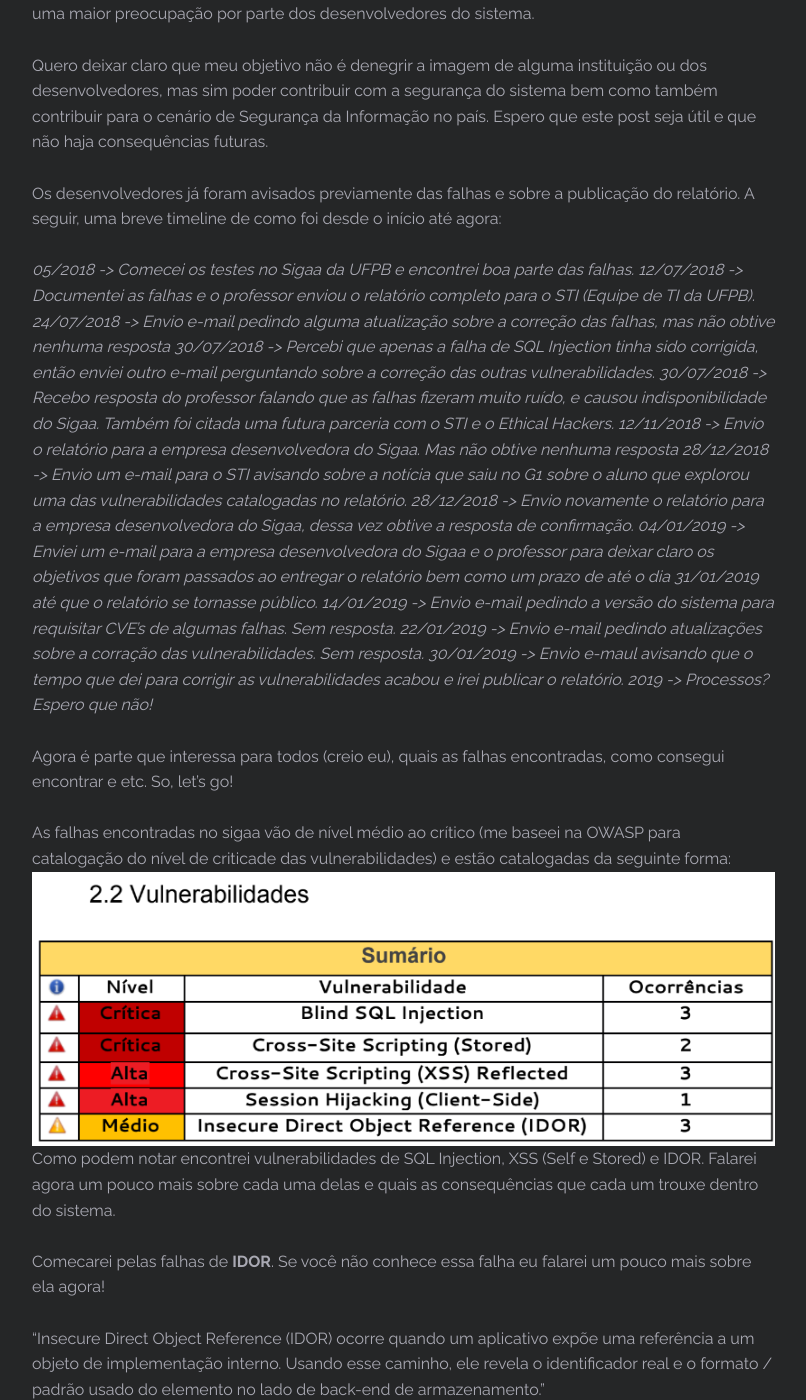
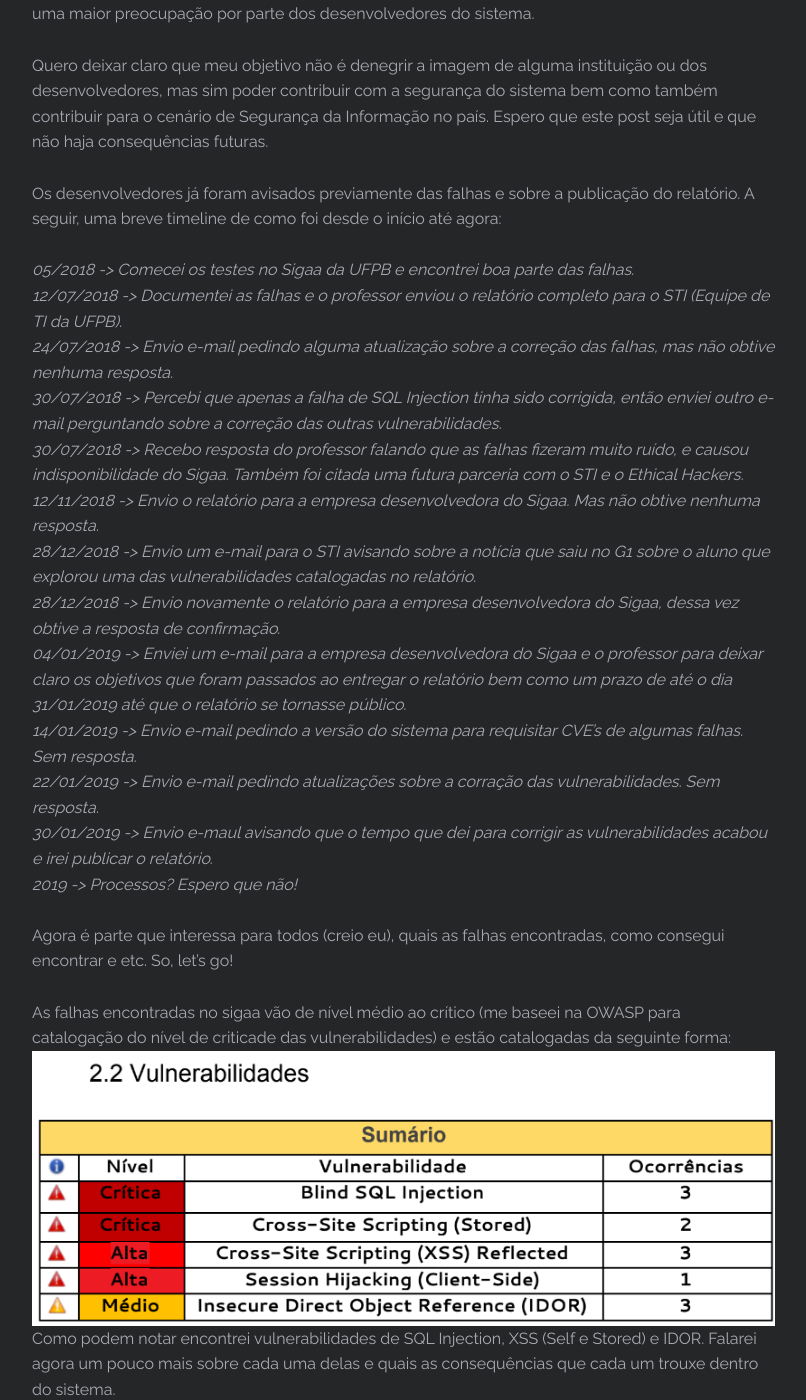
Before and after one commit to vitor-fernandes/vitor-fernandes.github.io, a Jekyll site: the page built from _posts/2019-02-01-Hacking-Universities.markdown, in a window 1280 px wide and 1400 px high, scrolled down 1118 px. Shown: the whole window, without its empty margins (43-849 px from the left). Built offline with Jekyll 4.4.1, drawn with Linux system fonts in a browser that asks for light colours.

```diff
--- a/_posts/2019-02-01-Hacking-Universities.markdown
+++ b/_posts/2019-02-01-Hacking-Universities.markdown
@@ -31,18 +31,18 @@ Os desenvolvedores já foram avisados previamente das falhas e sobre a publicaç
 <br>
 <br>
 <i>
-05/2018 -> Comecei os testes no Sigaa da UFPB e encontrei boa parte das falhas.
-12/07/2018 -> Documentei as falhas e o professor enviou o relatório completo para o STI (Equipe de TI da UFPB).
-24/07/2018 -> Envio e-mail pedindo alguma atualização sobre a correção das falhas, mas não obtive nenhuma resposta
-30/07/2018 -> Percebi que apenas a falha de SQL Injection tinha sido corrigida, então enviei outro e-mail perguntando sobre a correção das outras vulnerabilidades.
-30/07/2018 -> Recebo resposta do professor falando que as falhas fizeram muito ruído, e causou indisponibilidade do Sigaa. Também foi citada uma futura parceria com o STI e o Ethical Hackers.
-12/11/2018 -> Envio o relatório para a empresa desenvolvedora do Sigaa. Mas não obtive nenhuma resposta
-28/12/2018 -> Envio um e-mail para o STI avisando sobre a notícia que saiu no G1 sobre o aluno que explorou uma das vulnerabilidades catalogadas no relatório.
-28/12/2018 -> Envio novamente o relatório para a empresa desenvolvedora do Sigaa, dessa vez obtive a resposta de confirmação.
-04/01/2019 -> Enviei um e-mail para a empresa desenvolvedora do Sigaa e o professor para deixar claro os objetivos que foram passados ao entregar o relatório bem como um prazo de até o dia 31/01/2019 até que o relatório se tornasse público.
-14/01/2019 -> Envio e-mail pedindo a versão do sistema para requisitar CVE's de algumas falhas. Sem resposta.
-22/01/2019 -> Envio e-mail pedindo atualizações sobre a corração das vulnerabilidades. Sem resposta.
-30/01/2019 -> Envio e-maul avisando que o tempo que dei para corrigir as vulnerabilidades acabou e irei publicar o relatório.
+05/2018 -> Comecei os testes no Sigaa da UFPB e encontrei boa parte das falhas. <br>
+12/07/2018 -> Documentei as falhas e o professor enviou o relatório completo para o STI (Equipe de TI da UFPB).<br>
+24/07/2018 -> Envio e-mail pedindo alguma atualização sobre a correção das falhas, mas não obtive nenhuma resposta.<br>
+30/07/2018 -> Percebi que apenas a falha de SQL Injection tinha sido corrigida, então enviei outro e-mail perguntando sobre a correção das outras vulnerabilidades.<br>
+30/07/2018 -> Recebo resposta do professor falando que as falhas fizeram muito ruído, e causou indisponibilidade do Sigaa. Também foi citada uma futura parceria com o STI e o Ethical Hackers.<br>
+12/11/2018 -> Envio o relatório para a empresa desenvolvedora do Sigaa. Mas não obtive nenhuma resposta.<br>
+28/12/2018 -> Envio um e-mail para o STI avisando sobre a notícia que saiu no G1 sobre o aluno que explorou uma das vulnerabilidades catalogadas no relatório.<br>
+28/12/2018 -> Envio novamente o relatório para a empresa desenvolvedora do Sigaa, dessa vez obtive a resposta de confirmação.<br>
+04/01/2019 -> Enviei um e-mail para a empresa desenvolvedora do Sigaa e o professor para deixar claro os objetivos que foram passados ao entregar o relatório bem como um prazo de até o dia 31/01/2019 até que o relatório se tornasse público.<br>
+14/01/2019 -> Envio e-mail pedindo a versão do sistema para requisitar CVE's de algumas falhas. Sem resposta. <br>
+22/01/2019 -> Envio e-mail pedindo atualizações sobre a corração das vulnerabilidades. Sem resposta.<br>
+30/01/2019 -> Envio e-maul avisando que o tempo que dei para corrigir as vulnerabilidades acabou e irei publicar o relatório.<br>
 2019 -> Processos? Espero que não!
 </i>
 <br>
```
